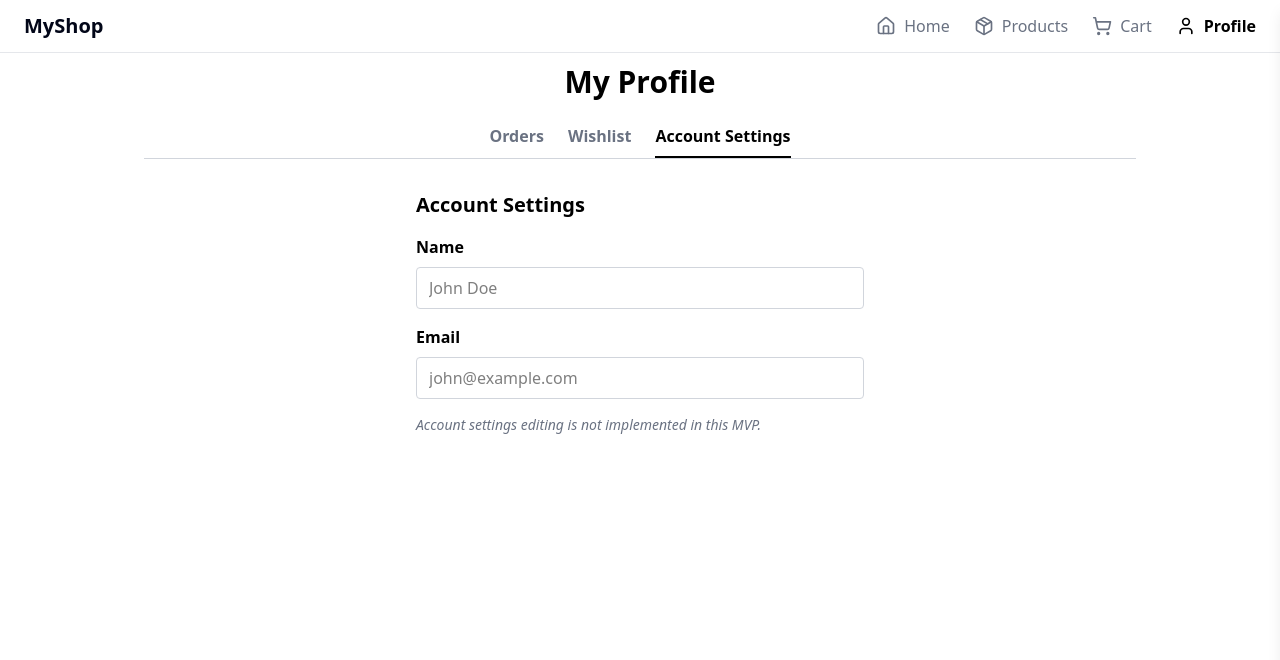
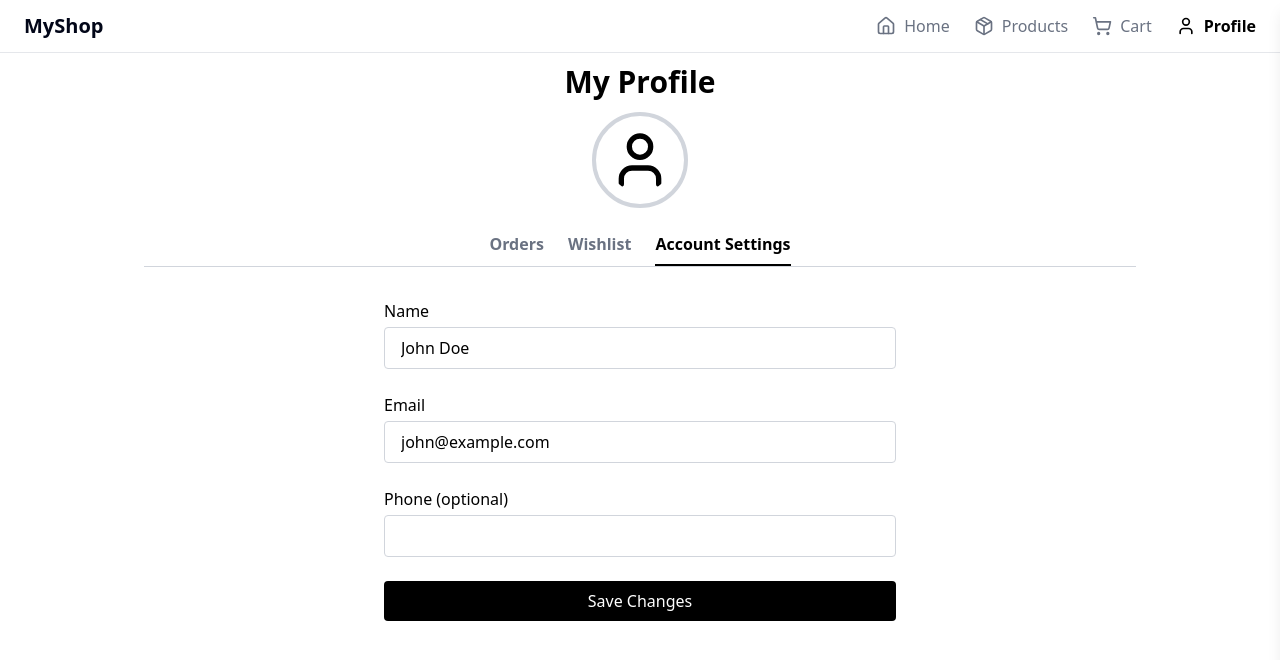
Before and after one commit to QavahEmporium/aluwaClientApp, a Next.js app: page /profile/account in a window 1280 px wide. Shown: the top 660 px of the page. Built offline with nearby package versions, Linux system fonts and the light colour scheme.

Commit message:
refactor: updated the profile and account

```diff
--- a/app/profile/account/page.tsx
+++ b/app/profile/account/page.tsx
@@ -1,36 +1,62 @@
-// app/profile/account/page.tsx
+"use client";
 
-export default function AccountSettingsPage() {
+import { useState } from "react";
+
+export default function AccountSettings() {
+  // Dummy initial user data — replace with real user state/store
+  const [name, setName] = useState("John Doe");
+  const [email, setEmail] = useState("john@example.com");
+  const [phone, setPhone] = useState("");
+
+  const handleSave = (e: React.FormEvent) => {
+    e.preventDefault();
+    alert(`Profile updated:\nName: ${name}\nEmail: ${email}\nPhone: ${phone}`);
+    // TODO: Save user info to backend/auth store
+  };
+
   return (
-    <section className="max-w-md mx-auto space-y-6">
-      <h2 className="text-xl font-semibold mb-4">Account Settings</h2>
-      <form>
-        <label className="block mb-2 font-semibold" htmlFor="name">
-          Name
-        </label>
+    <form
+      onSubmit={handleSave}
+      className="max-w-lg mx-auto flex flex-col gap-6 bg-white"
+    >
+      <label className="flex flex-col gap-1">
+        Name
         <input
-          id="name"
           type="text"
-          className="w-full border border-gray-300 rounded px-3 py-2 mb-4"
-          placeholder="John Doe"
-          disabled
+          value={name}
+          onChange={(e) => setName(e.target.value)}
+          className="border border-gray-300 rounded px-4 py-2"
+          required
         />
+      </label>
 
-        <label className="block mb-2 font-semibold" htmlFor="email">
-          Email
-        </label>
+      <label className="flex flex-col gap-1">
+        Email
         <input
-          id="email"
           type="email"
-          className="w-full border border-gray-300 rounded px-3 py-2"
-          placeholder="john@example.com"
-          disabled
+          value={email}
+          onChange={(e) => setEmail(e.target.value)}
+          className="border border-gray-300 rounded px-4 py-2"
+          required
         />
+      </label>
 
-        <p className="mt-4 text-gray-500 italic text-sm">
-          Account settings editing is not implemented in this MVP.
-        </p>
-      </form>
-    </section>
+      <label className="flex flex-col gap-1">
+        Phone (optional)
+        <input
+          type="tel"
+          value={phone}
+          onChange={(e) => setPhone(e.target.value)}
+          className="border border-gray-300 rounded px-4 py-2"
+        />
+      </label>
+
+      <button
+        type="submit"
+        className="bg-black text-white py-2 rounded hover:bg-gray-900 transition"
+      >
+        Save Changes
+      </button>
+    </form>
   );
 }
--- a/app/profile/layout.tsx
+++ b/app/profile/layout.tsx
@@ -1,11 +1,8 @@
-// app/profile/layout.tsx or components/ProfileLayout.tsx (import in pages)
-
-// For Next.js app dir, this would be app/profile/layout.tsx
-
 "use client";
 
 import Link from "next/link";
 import { usePathname } from "next/navigation";
+import { User } from "lucide-react";
 
 export default function ProfileLayout({
   children,
@@ -22,7 +19,14 @@ export default function ProfileLayout({
 
   return (
     <main className="min-h-screen bg-white text-black pt-[64px] pb-[72px] max-w-5xl mx-auto px-4">
-      <h1 className="text-3xl font-bold mb-6 text-center">My Profile</h1>
+      <header className="flex flex-col items-center justify-center mb-6">
+        <h1 className="text-3xl font-bold mb-3">My Profile</h1>
+        <User
+          className="w-24 h-24 p-3 text-black border-4 border-gray-300 rounded-full"
+          aria-label="User avatar"
+        />
+      </header>
+
       <nav className="flex justify-center gap-6 mb-8 border-b border-gray-300">
         {tabs.map(({ href, label }) => {
           const isActive = pathname === href;
```
